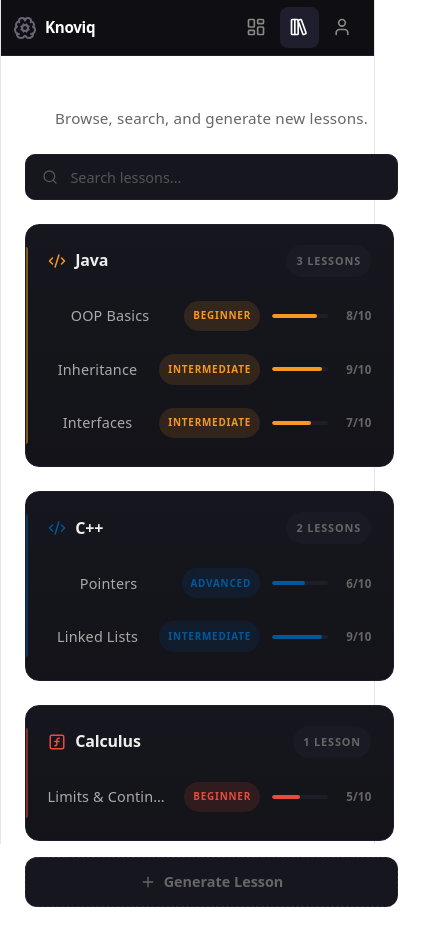
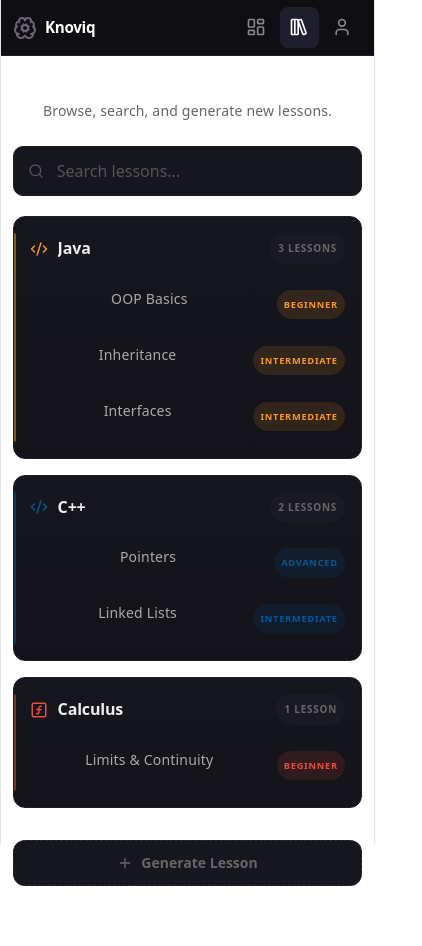
Before and after one commit to JairusCollantes/knoviq, a React (Vite) app: page /library in a window 390 px wide. Shown: the whole page, 422 px wide, since content can reach past the window. After the commit the page ends 910 px from the top, so only its background shows below. Built offline with nearby package versions, Linux system fonts and the light colour scheme.

Commit message:
Refactor Library styles for improved responsiveness and maintainability; enhance layout and design for mobile devices

```diff
--- a/src/pages/Library.css
+++ b/src/pages/Library.css
@@ -1,3 +1,9 @@
+*,
+*::before,
+*::after {
+  box-sizing: border-box;
+}
+
 html {
   scrollbar-gutter: stable;
 }
@@ -11,7 +17,6 @@ html {
 }
 
 .lib-header {
-  flex-shrink: 0;
   margin-bottom: 1.5rem;
 }
 
@@ -37,7 +42,6 @@ html {
 }
 
 .search-wrap {
-  flex-shrink: 0;
   display: flex;
   align-items: center;
   gap: 0.65rem;
@@ -95,16 +99,6 @@ html {
   color: #ccc;
 }
 
-.lib-topics {
-  flex: 1;
-  min-height: 0;
-  overflow-y: auto;
-  display: flex;
-  flex-direction: column;
-  gap: 1.5rem;
-  padding-right: 4px;
-  margin-bottom: 1rem;
-}
 
 .lib-topic-group {
   position: relative;
@@ -257,7 +251,6 @@ html {
 }
 
 .generate-btn {
-  flex-shrink: 0;
   display: flex;
   align-items: center;
   justify-content: center;
@@ -293,14 +286,101 @@ html {
 
 @media (max-width: 768px) {
   .library {
-    height: auto;
-    min-height: 100vh;
-    overflow: auto;
-    padding: 1.5rem;
+    padding: 1.25rem 1rem 2rem;
+  }
+
+  .lib-header h1 {
+    font-size: 1.5rem;
+  }
+
+  .lib-subtitle {
+    font-size: 0.875rem;
+  }
+
+  .search-wrap {
+    padding: 0.75rem 0.9rem;
+    margin-bottom: 1.25rem;
+  }
+
+  .search-input {
+    font-size: 16px;
   }
 
   .lib-topics {
+    gap: 1rem;
+  }
+
+  .lib-topic-group {
+    padding: 1rem 1rem 0.9rem;
+    border-radius: 12px;
+  }
+
+  .lib-topic-group::before {
+    top: 1rem;
+    bottom: 1rem;
+  }
+
+  .lib-lesson-row {
+    gap: 0.5rem;
+    padding: 0.75rem 0.5rem;
+    margin: 0 -0.5rem;
+    min-height: 44px;
+  }
+
+  .lib-lesson-title {
+    font-size: 0.875rem;
+  }
+
+  .lib-difficulty {
+    font-size: 0.58rem;
+    padding: 0.2rem 0.45rem;
+  }
+
+  .generate-btn {
+    min-height: 44px;
+  }
+}
+
+@media (max-width: 480px) {
+  .library {
+    padding: 1rem 0.75rem 1.5rem;
+  }
+
+  .lib-header h1 {
+    font-size: 1.35rem;
+  }
+
+  .lib-topic-name {
+    min-width: 0;
+    overflow: hidden;
+    text-overflow: ellipsis;
+    white-space: nowrap;
+  }
+
+  .lib-topic-count {
+    font-size: 0.62rem;
+    padding: 0.24rem 0.5rem;
+  }
+
+  .lib-lesson-row {
+    align-items: flex-start;
+  }
+
+  /* Let long lesson titles wrap instead of truncating */
+  .lib-lesson-title {
+    white-space: normal;
     overflow: visible;
+    text-overflow: clip;
+    line-height: 1.35;
+  }
+
+  .lib-lesson-progress {
+    display: none;
+  }
+
+  .generate-btn {
+    padding: 0.8rem;
+    font-size: 0.875rem;
   }
 }
 
```
